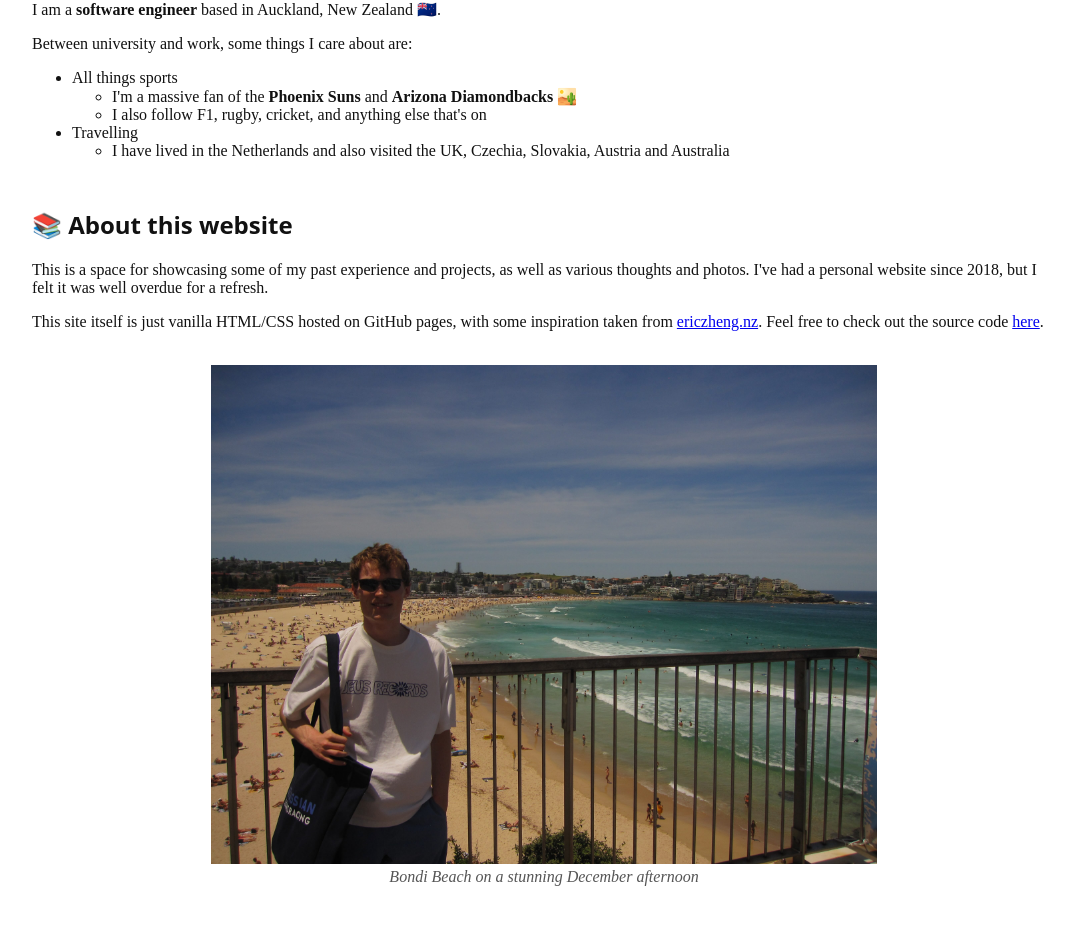
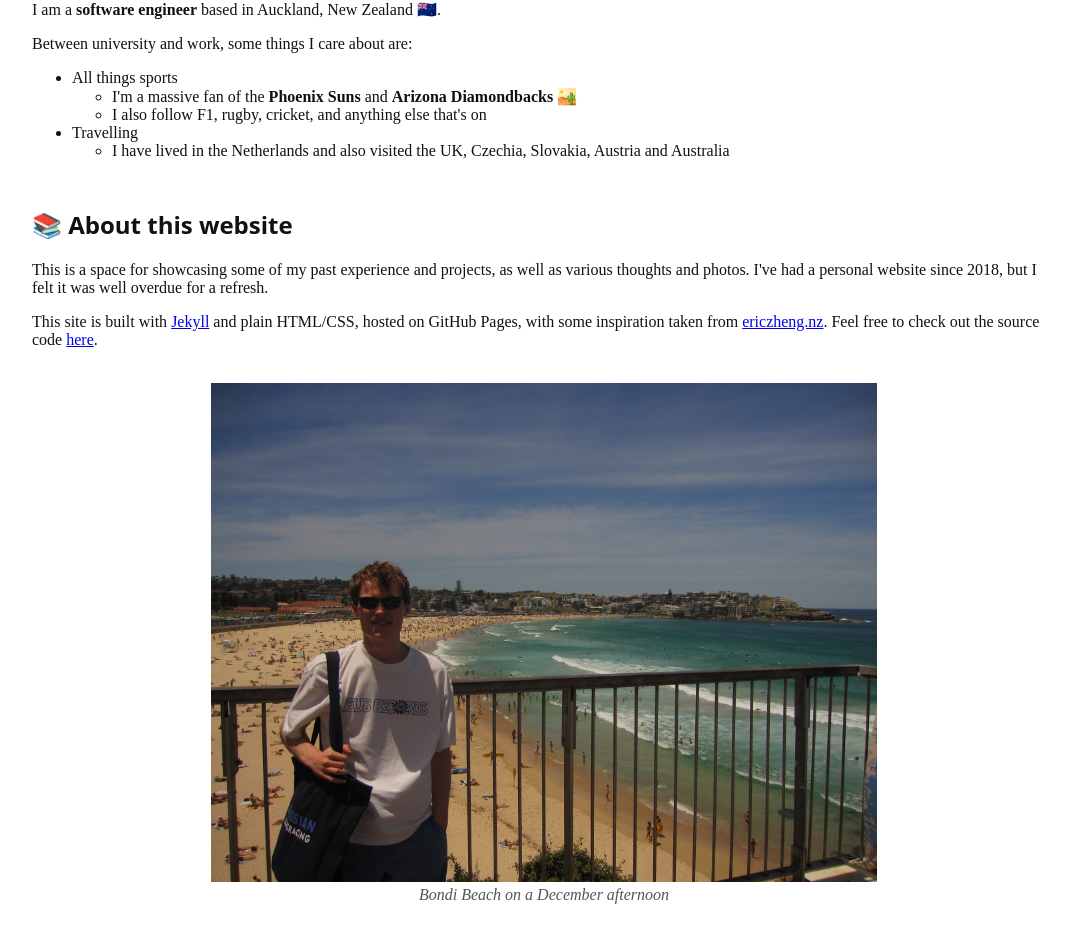
Before and after one commit to EliotChignell/eliotchignell.github.io, a Jekyll site: the page built from index.html, in a window 1280 px wide. Shown: the part 382-1334 px from the top of the page, without its empty margins (96-1167 px from the left). Built offline with Jekyll 4.4.1, drawn with Linux system fonts in a browser that asks for light colours; some web fonts are replaced.

Commit message:
Update site description and add DEVELOPING.md

```diff
--- a/_data/photos.yml
+++ b/_data/photos.yml
@@ -2,7 +2,7 @@
   image: /assets/photos/bondi.jpg
   alt: Bondi Beach on a sunny afternoon
   caption: Bondi Beach, Australia
-  description: Bondi Beach on a stunning December afternoon
+  description: Bondi Beach on a December afternoon
   gallery: true
 
 - id: bondi2
--- a/index.html
+++ b/index.html
@@ -37,7 +37,7 @@ banner_photo: mteden
         <h1>📚 About this website</h1>
         <p>This is a space for showcasing some of my past experience and projects, as well as various thoughts and photos. I've had a personal website since 2018, but I felt it was well overdue for a refresh.</p>
 
-        <p>This site itself is just vanilla HTML/CSS hosted on GitHub pages, with some inspiration taken from <a href="https://ericzheng.nz">ericzheng.nz</a>. Feel free to check out the source code <a href="https://github.com/EliotChignell/eliotchignell.github.io">here</a>.</p>
+        <p>This site is built with <a href="https://jekyllrb.com">Jekyll</a> and plain HTML/CSS, hosted on GitHub Pages, with some inspiration taken from <a href="https://ericzheng.nz">ericzheng.nz</a>. Feel free to check out the source code <a href="https://github.com/EliotChignell/eliotchignell.github.io">here</a>.</p>
 
         <br>
 
```
Also changed, not shown: DEVELOPING.md (added, +24 -0 lines).
